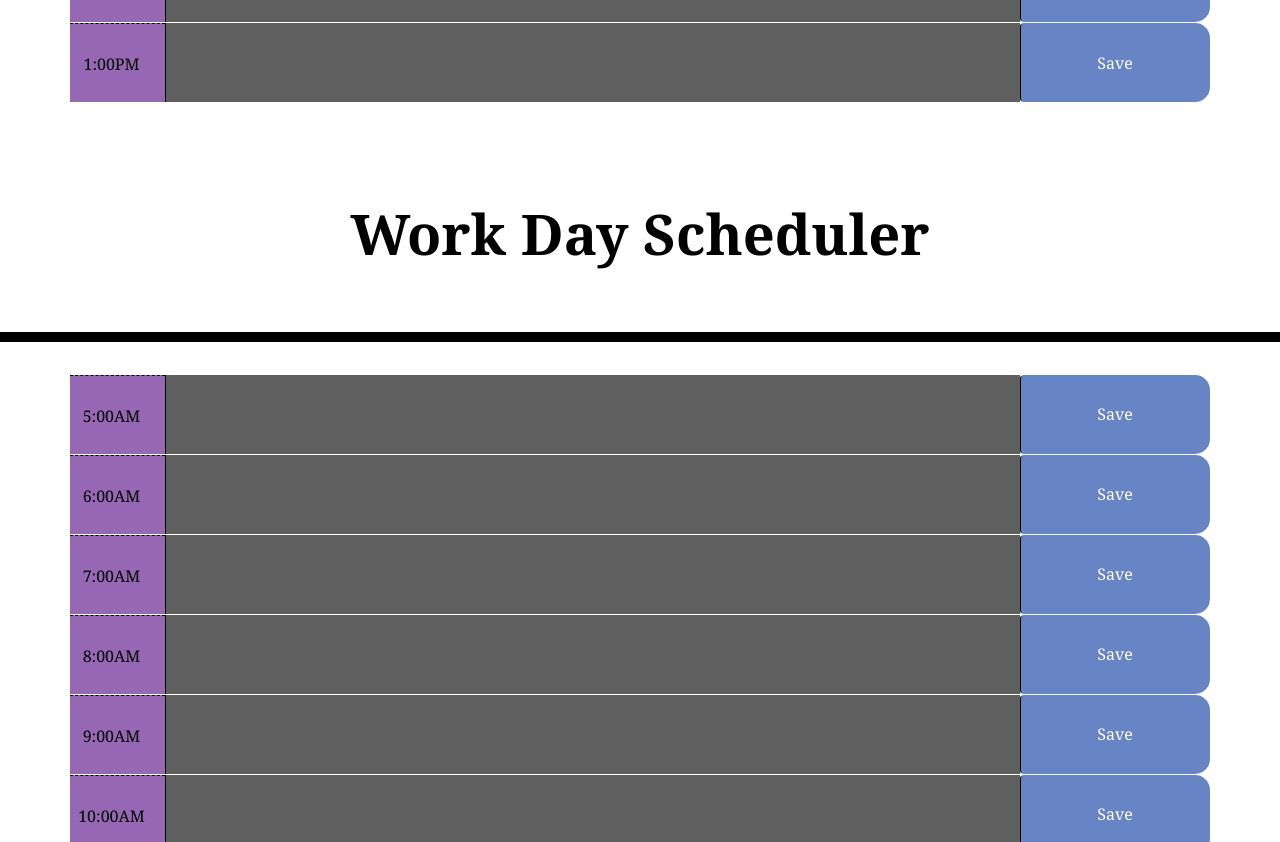
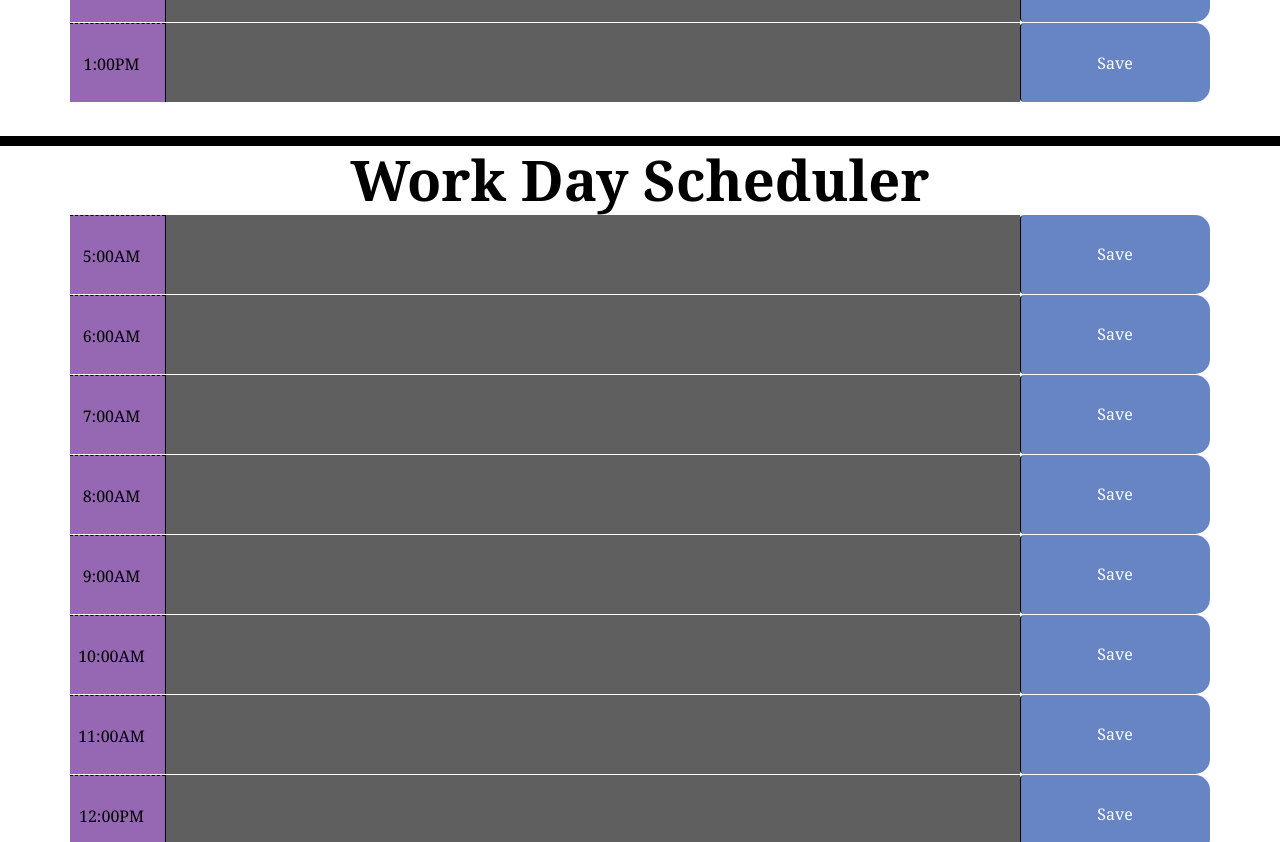
Before and after one commit to jasmineranay/calendarhomework, a plain HTML site: page index.html in a window 1280 px wide. Shown: the part 1680-2522 px from the top of the page. Drawn offline with nearby package versions, Linux system fonts and the light colour scheme.

Commit message:
add files

```diff
--- a/index.html
+++ b/index.html
@@ -65,7 +65,7 @@
     />
     <link rel="stylesheet" href="style.css" />
     <body>
-    <header class="jumbotron">
+    <header class="jumbotron2">
     <h2 class="display-4">Work Day Scheduler</h2>
   </header>
   <div class="container">
--- a/style.css
+++ b/style.css
@@ -22,10 +22,20 @@ textarea {
 
 .jumbotron {
   text-align: center;
+  font-size: 20px;
   background-color: transparent;
   color: black;
   border-radius: 0;
   border-bottom: 10px solid black;
+  line-height: 10px;
+}
+
+.jumbotron2 {
+  text-align: center;
+  background-color: transparent;
+  color: black;
+  border-radius: 0;
+  border-top: 10px solid black;
   line-height: 10px;
 }
 
```
